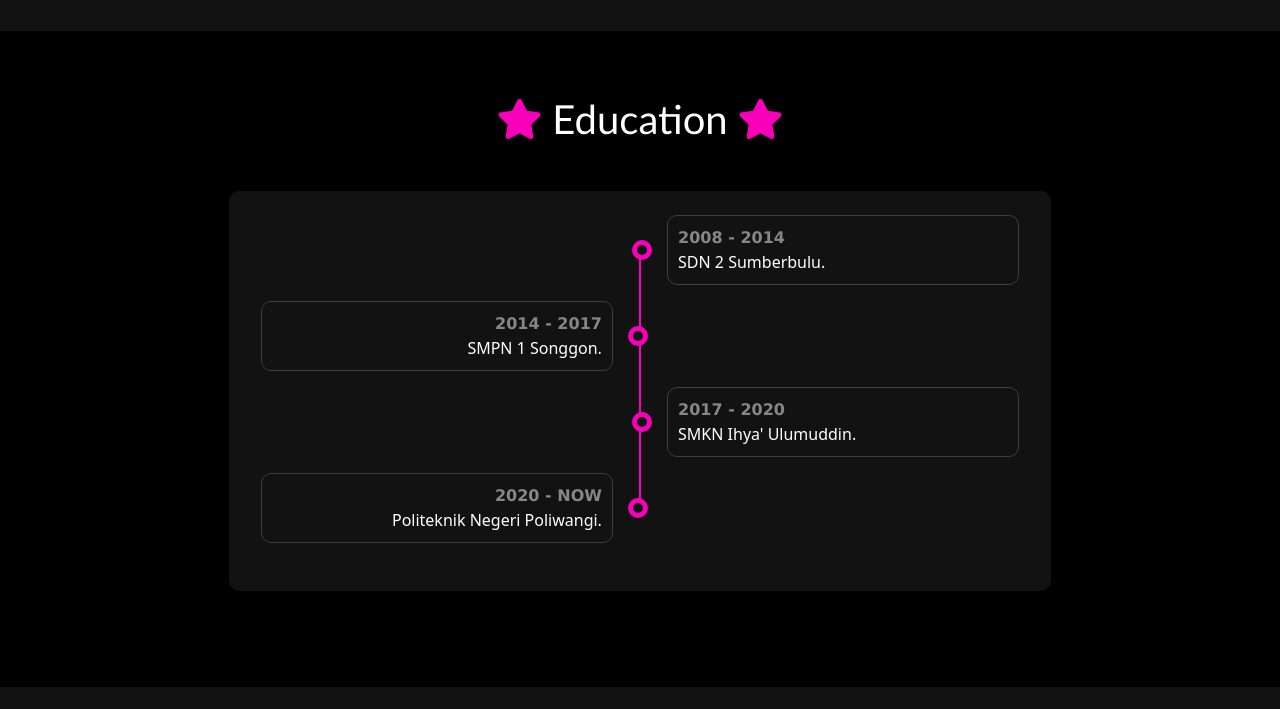
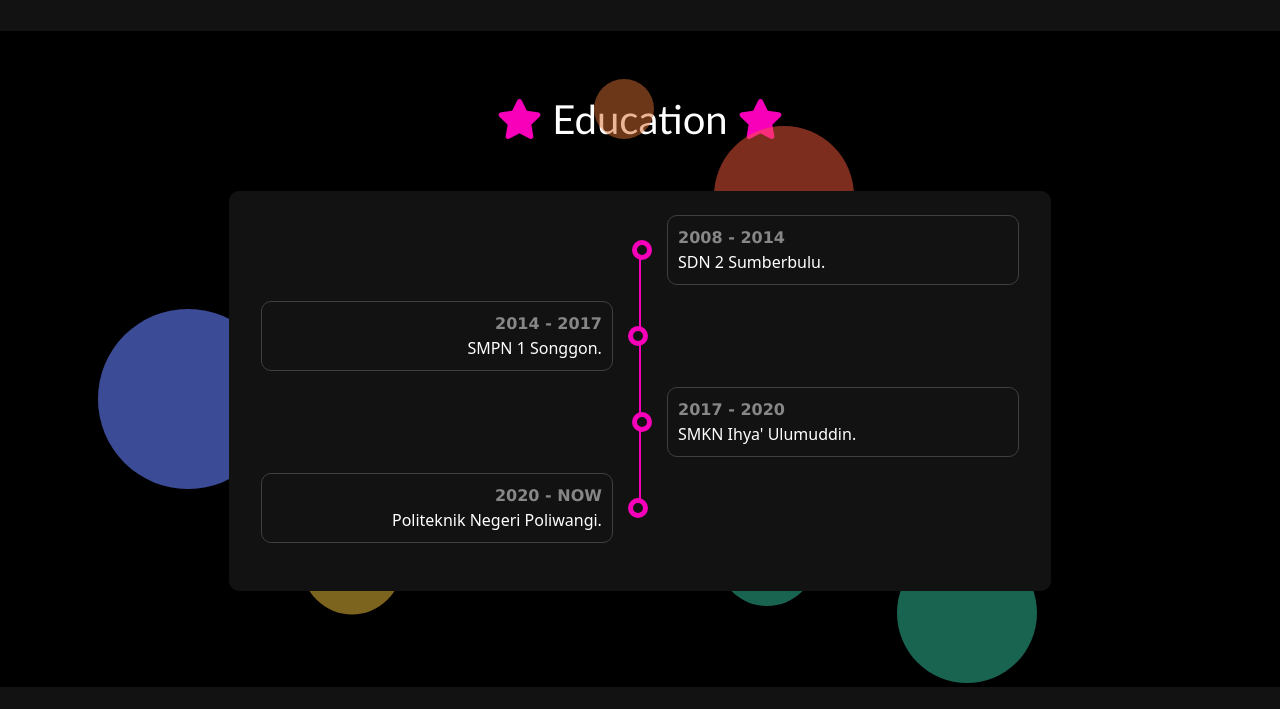
Before and after one commit to sadestyrahmadhani/sadestyrahmadhani.github.io, a plain HTML site: page index.html in a window 1280 px wide. Shown: the part 1391-2100 px from the top of the page. Drawn offline with Linux system fonts and the light colour scheme.

Commit message:
Add animation ball

```diff
--- a/assets/css/style.css
+++ b/assets/css/style.css
@@ -137,6 +137,10 @@
 
 #about .custom-image img {
     margin-top: -130px;
+}
+
+#education {
+    position: relative;
 }
 
 #education .title {
@@ -288,3 +292,11 @@
 #contact .form-control:focus {
     box-shadow: 0 0 10px #f800ba5c;
 }
+
+#ballsAnimation {
+    position: absolute;
+    top: 0;
+    left: 0;
+    right: 0;
+    bottom: 0;
+}
--- a/assets/js/app.js
+++ b/assets/js/app.js
@@ -1,6 +1,7 @@
 $(function(){
     navbarFixed()
     navbarActive()
+    ballAnimation()
 
     $(window).scroll(function(){
         navbarFixed()
@@ -74,4 +75,66 @@
     setTimeout(typingText, 50);
 }
 
- setTimeout(typingText, 200);
+setTimeout(typingText, 200);
+
+function ballAnimation() {
+    var canvas = document.getElementById('ballsAnimation')
+    canvas.width = document.getElementById('education').offsetWidth - 5
+    canvas.height = document.getElementById('education').offsetHeight
+    var ctx = canvas.getContext('2d')
+
+    var balls = [
+        new balls(100, 200, 4, .5, 50, 'rgb(250, 200, 60)'),
+        new balls(300, 300, 1, 2, 70, 'rgb(50, 200, 160)'),
+        new balls(200, 100, 3, 1, 90, 'rgb(80, 100, 200)'),
+        new balls(100, 200, -5, 2, 30, 'rgb(110, 200, 210)'),
+        new balls(100, 200, 1, -5, 50, 'rgb(50, 200, 160)'),
+        new balls(300, 300, 2, 3, 70, 'rgb(250, 90, 60)'),
+        new balls(200, 100, 3, 1, 90, 'rgb(80, 100, 200)'),
+        new balls(100, 200, -1, -2, 30, 'rgb(215, 110, 50)'),
+    ]
+
+    function draw() {
+        ctx.save()
+        ctx.clearRect(0, 0, canvas.width, canvas.height)
+        ctx.globalAlpha = .5
+
+        for(ball of balls) {
+            ball.animasi()
+        }
+
+        ctx.restore()
+    }
+
+    setInterval(draw, 10)
+
+    function balls(x, y, dx, dy, r, color)
+    {
+        this.animasi = function() {
+            ctx.beginPath()
+            ctx.fillStyle = color
+            ctx.arc(x, y, r, 0, Math.PI * 2, true)
+            ctx.fill()
+            ctx.closePath()
+
+            x += dx
+            y += dy
+
+            if(x + r > canvas.width){
+                dx--
+            }
+
+            if(x < r){
+                dx++
+            }
+
+            if(y + r > canvas.height){
+                dy--
+            }
+
+            if(y < r){
+                dy++
+            }
+        }
+    }
+}
--- a/index.html
+++ b/index.html
@@ -84,6 +84,7 @@
 
     <!-- Education Me -->
     <div id="education" class="bg-dark py-5">
+        <canvas id="ballsAnimation"></canvas>
         <div class="col-md-8 col-sm-10 col-12 mx-auto mb-5">
             <h3 class="text-center mb-5 title mt-3"><i class="fa fa-star text-pink"></i> Education <i class="fa fa-star text-pink"></i></h3>
             <div class="education bg-dark-light mx-3 p-4 pb-5 mb-5">
```
